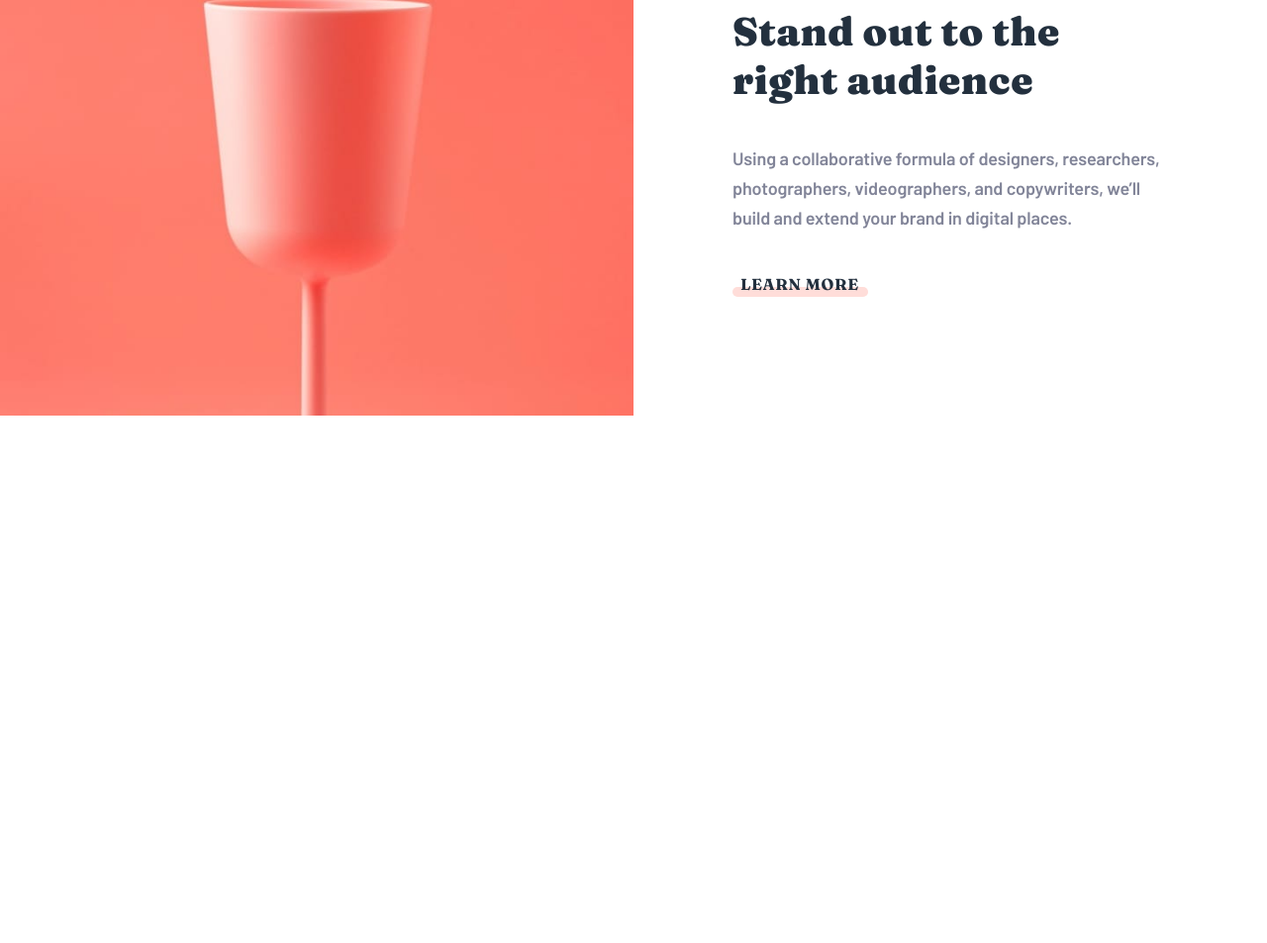
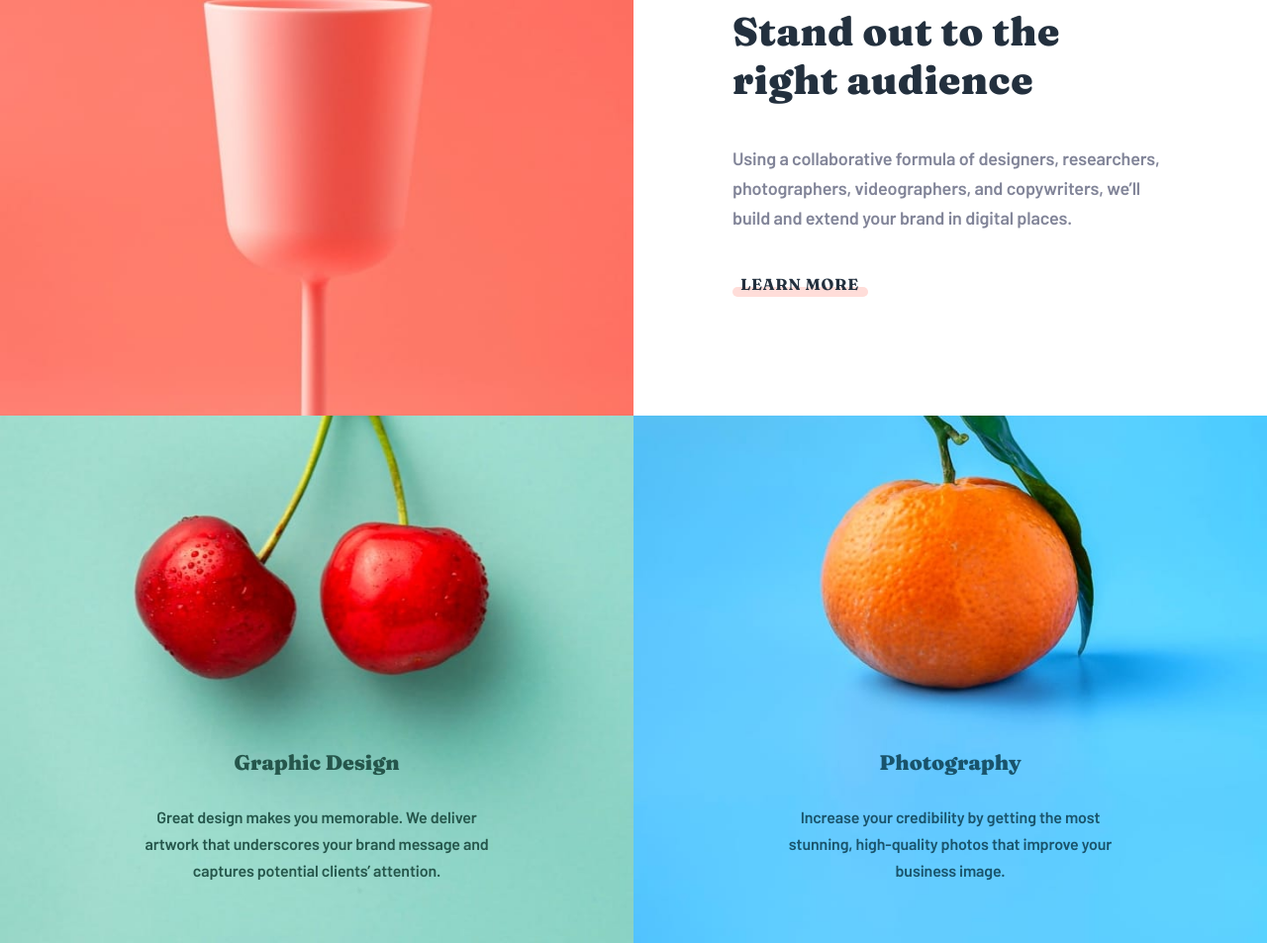
Before and after one commit to oshudev/sunnyside-landing-page, a website built with Vite: page index.html in a window 1280 px wide. Shown: the part 1358-2311 px from the top of the page at 99% size. Before the commit the page ends 1778 px from the top, so only its background shows below. Built offline with nearby package versions, Linux system fonts and the light colour scheme.

Commit message:
feat: Add services section

```diff
--- a/index.html
+++ b/index.html
@@ -135,6 +135,56 @@
                         </div>
                     </div>
                 </section>
+                <section class="services">
+                    <div class="service">
+                        <div class="service__img-container">
+                            <img
+                                src="./images/mobile/image-graphic-design.jpg"
+                                alt="cherry"
+                                class="mobile-image"
+                            />
+                            <img
+                                src="./images/desktop/image-graphic-design.jpg"
+                                alt="cherry"
+                                class="desktop-image"
+                            />
+                        </div>
+                        <div class="service__content-container">
+                            <h3 class="heading heading-md text--accent-01">
+                                Graphic Design
+                            </h3>
+                            <p class="text text--accent-01">
+                                Great design makes you memorable. We deliver
+                                artwork that underscores your brand message and
+                                captures potential clients’ attention.
+                            </p>
+                        </div>
+                    </div>
+                    <div class="service">
+                        <div class="service__img-container">
+                            <img
+                                src="./images/mobile/image-photography.jpg"
+                                alt="orange"
+                                class="mobile-image"
+                            />
+                            <img
+                                src="./images/desktop/image-photography.jpg"
+                                alt="orange"
+                                class="desktop-image"
+                            />
+                        </div>
+                        <div class="service__content-container">
+                            <h3 class="heading heading-md text--accent-02">
+                                Photography
+                            </h3>
+                            <p class="text text--sm text--accent-02">
+                                Increase your credibility by getting the most
+                                stunning, high-quality photos that improve your
+                                business image.
+                            </p>
+                        </div>
+                    </div>
+                </section>
             </main>
         </div>
         <script type="module" src="./src/main.js"></script>
--- a/src/scss/layout/_index.scss
+++ b/src/scss/layout/_index.scss
@@ -1,3 +1,4 @@
 @forward "./nav";
 @forward "./hero";
 @forward "./branding";
+@forward "./services";
--- /dev/null
+++ b/src/scss/layout/_services.scss
@@ -0,0 +1,57 @@
+@use "../utils" as *;
+
+.services {
+    @include mq("md") {
+        display: flex;
+        align-items: center;
+        justify-content: center;
+    }
+
+    .service {
+        position: relative;
+        flex: 1 1 50%;
+
+        &__img-container {
+            img {
+                width: 100%;
+            }
+
+            .mobile-image {
+                display: block;
+            }
+
+            .desktop-image {
+                display: none;
+            }
+
+            @include mq("md") {
+                .mobile-image {
+                    display: none;
+                }
+
+                .desktop-image {
+                    display: block;
+                }
+            }
+        }
+
+        &__content-container {
+            position: absolute;
+            left: 0;
+            right: 0;
+            bottom: 3.75rem;
+            @include center-block;
+            width: clamp(20.25rem, 15.375rem + 10.156vw, 21.875rem);
+            text-align: center;
+
+            h3 {
+                margin-bottom: 1.875rem;
+            }
+
+            p {
+                font-size: $font-size-400;
+                line-height: 1.6875rem;
+            }
+        }
+    }
+}
```
